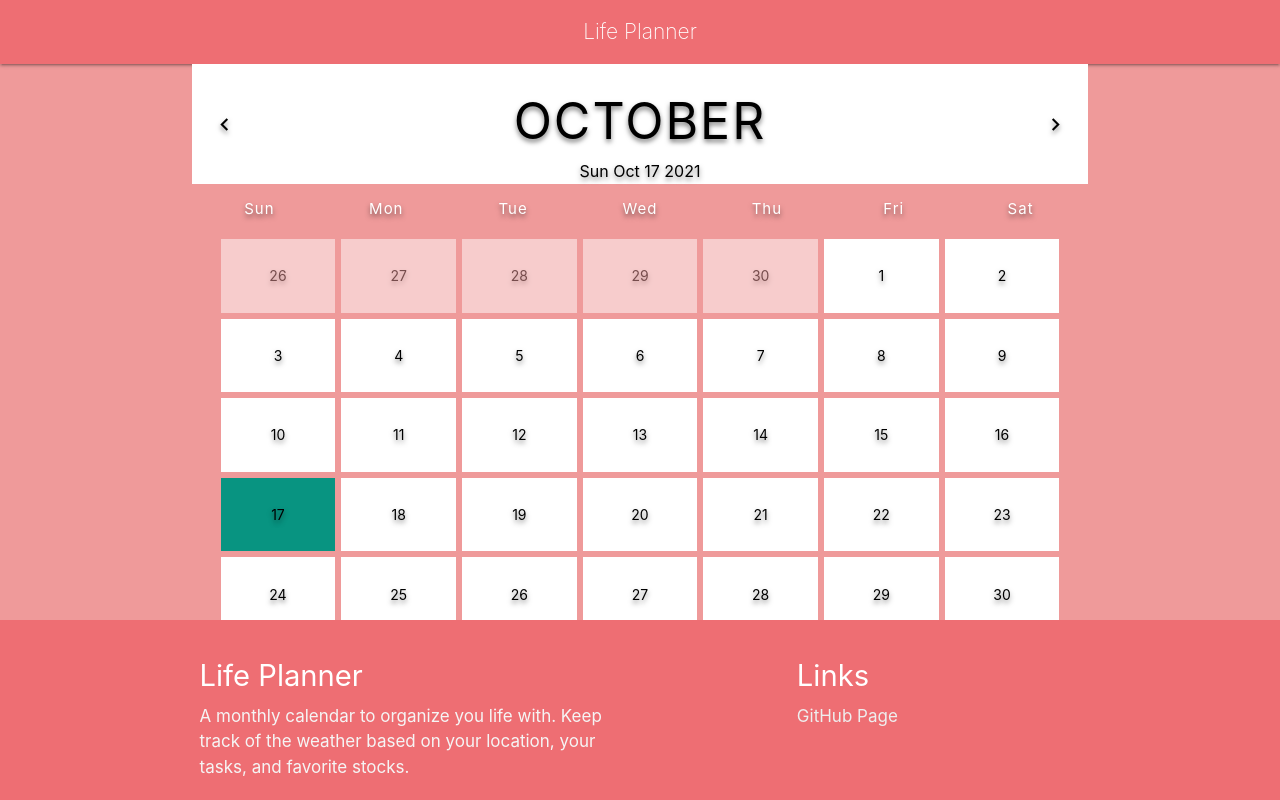
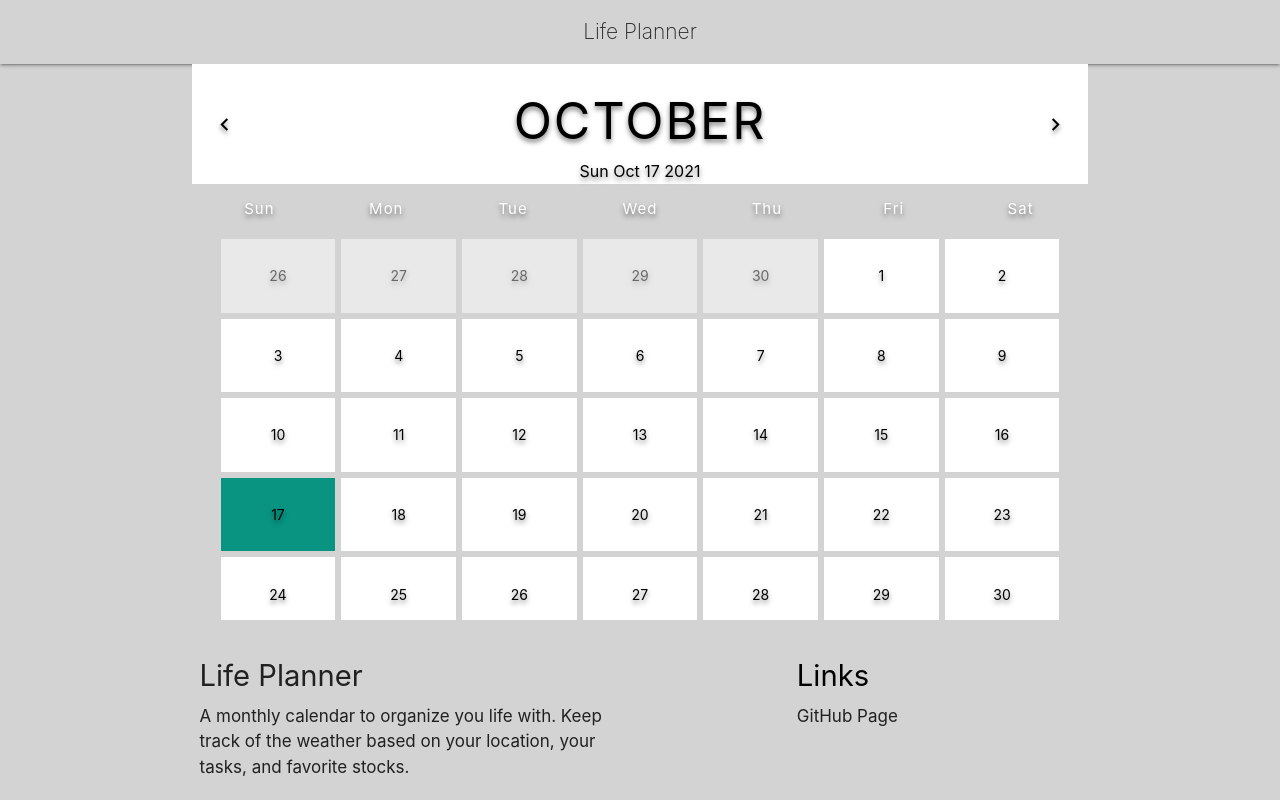
Before and after one commit to Tmcrocker89/LifePlanner, a plain HTML site: page index.html in a window 1280 px wide. Drawn offline with nearby package versions, Linux system fonts and the light colour scheme.

Commit message:
changed colors

```diff
--- a/assets/css/style.css
+++ b/assets/css/style.css
@@ -7,6 +7,10 @@
 
   html {
     font-size: 62.5%;
+  }
+
+  body{
+    background-color: lightgray;
   }
 
   .calendar {
@@ -156,7 +160,7 @@ footer a {
   position: relative;
   display: flex;
   min-width: 100%;
-  border-bottom: 1px solid #ee6e73;
+  border-bottom: 1px solid lightgray;
 }
 .delEvent{
   position: absolute;
@@ -167,4 +171,11 @@ footer a {
   position: absolute;
   bottom: 0px;
   width: 100%;
+  background-color: lightgray;
+  color: black;
 }
+
+#greyNav{
+  background-color: lightgray;
+  color: black;
+}
--- a/index.html
+++ b/index.html
@@ -26,15 +26,14 @@
     src="https://cdnjs.cloudflare.com/ajax/libs/moment.js/2.27.0/moment.min.js"
   ></script>
   </head>
-  <!--Materialize class for background-color-->
-  <body class="red lighten-3">
+  <body >
 
   <main>
 
 
     <!--Materialize Navbar language markup-->
     <nav>
-      <div class="nav-wrapper"><a class="brand-logo center thin">Life Planner</a></div>
+      <div class="nav-wrapper" id="greyNav"><a class="brand-logo center thin grey-text text-darken-4">Life Planner</a></div>
     </nav>
 
     <!--Monthly Calendar-->
@@ -106,13 +105,13 @@
   <div class="container">
     <div class="row">
       <div class="col l6 s12">
-        <h3 class="white-text">Life Planner</h3>
-        <p class="grey-text text-lighten-4">A monthly calendar to organize you life with. Keep track of the weather based on your location, your tasks, and favorite stocks.</p>
+        <h3 class="grey-text text-darken-4">Life Planner</h3>
+        <p class="grey-text text-darken-4">A monthly calendar to organize you life with. Keep track of the weather based on your location, your tasks, and favorite stocks.</p>
       </div>
       <div class="col l4 offset-l2 s12">
-        <h3 class="white-text">Links</h3>
+        <h3>Links</h3>
         <ul>
-          <li><a class="grey-text text-lighten-3" href="https://github.com/schristinelagrange/lifePlanner">GitHub Page</a></li>
+          <li><a class="grey-text text-darken-4" href="https://github.com/schristinelagrange/lifePlanner">GitHub Page</a></li>
         </ul>
       </div>
     </div>
```
Also changed, not shown: assets/images/calendar.png.
